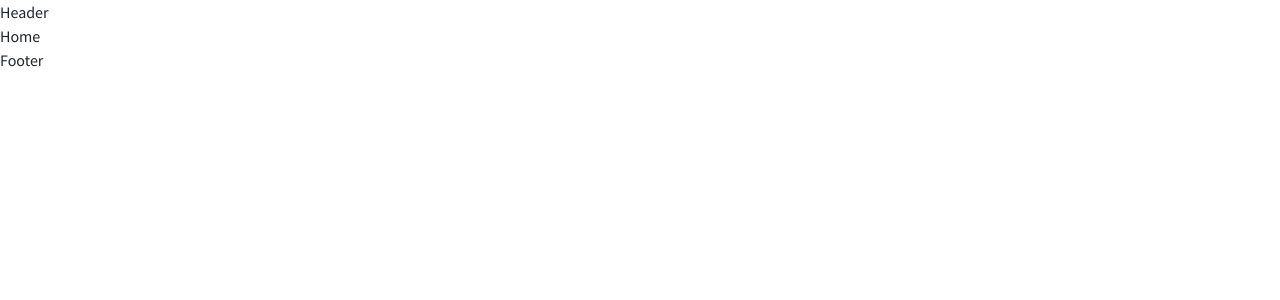
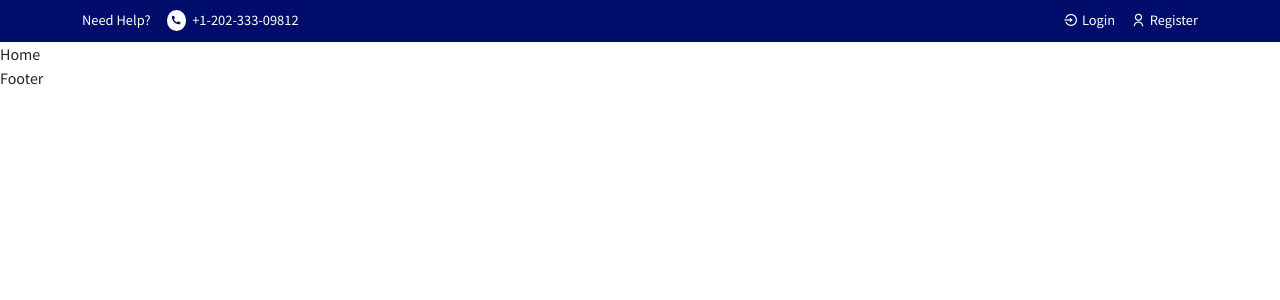
Before and after one commit to 0Mahdi/car-rental, a React (Create React App) app: page /home in a window 1280 px wide. Shown: the top 300 px of the page. Built offline with nearby package versions, Linux system fonts and the light colour scheme.

Commit message:
header top section completed

```diff
--- a/src/components/Header/Header.jsx
+++ b/src/components/Header/Header.jsx
@@ -1,9 +1,39 @@
-import React from 'react'
+import React from 'react';
+import { Link } from 'react-router-dom';
+
+import { Container, Row, Col } from 'reactstrap';
+import '../../styles/header.css';
 
 const Header = () => {
-  return (
-    <div>Header</div>
-  )
+  return <header className='header'>
+    {/* ===== Header Top ====== */}
+    <div className="header__top">
+      <Container>
+        <Row>
+          <Col lg='6' md='6' sm='6'>
+            <div className="header__top__left">
+              <span>Need Help?</span>
+              <span className='header__top__help'>
+                < i class="ri-phone-fill"></i> +1-202-333-09812
+              </span>
+            </div>
+          </Col>
+
+          <Col lg='6' md='6' sm='6'>
+            <div className="header__top__right d-flex align-items-center justify-content-end gap-3">
+              <Link to='#' className='d-flex align-items-center gap-1'>
+                <i class="ri-login-circle-line"></i> Login
+              </Link>
+
+              <Link to='#' className='d-flex align-items-center gap-1'>
+                <i class="ri-user-line"></i> Register
+              </Link>
+            </div>
+          </Col>
+        </Row>
+      </Container>
+    </div>
+  </header>
 }
 
 export default Header
--- /dev/null
+++ b/src/styles/header.css
@@ -0,0 +1,39 @@
+.header__top{
+    padding: 10px 0px;
+    background: #000d6b;
+    color: #fff;
+}
+
+.header__top__left{
+    display: flex;
+    align-items: center;
+    column-gap: 1rem;
+}
+
+.header__top__left span {
+    font-size: 0.9rem;
+}
+
+.header__top__help{
+    display: flex;
+    align-items: center;
+    column-gap: 0.4rem;
+}
+
+.header__top__help i {
+    background: #fff;
+    color: #000d6b;
+    padding: 2px 4px;
+    border-radius: 50%;
+    font-size: 0.7rem;
+}
+
+.header__top__right a{
+    text-decoration: none;
+    color: #fff;
+    font-size: 0.9rem;
+}
+
+.header__top__right a:hover {
+    color: #fff;
+}
```
